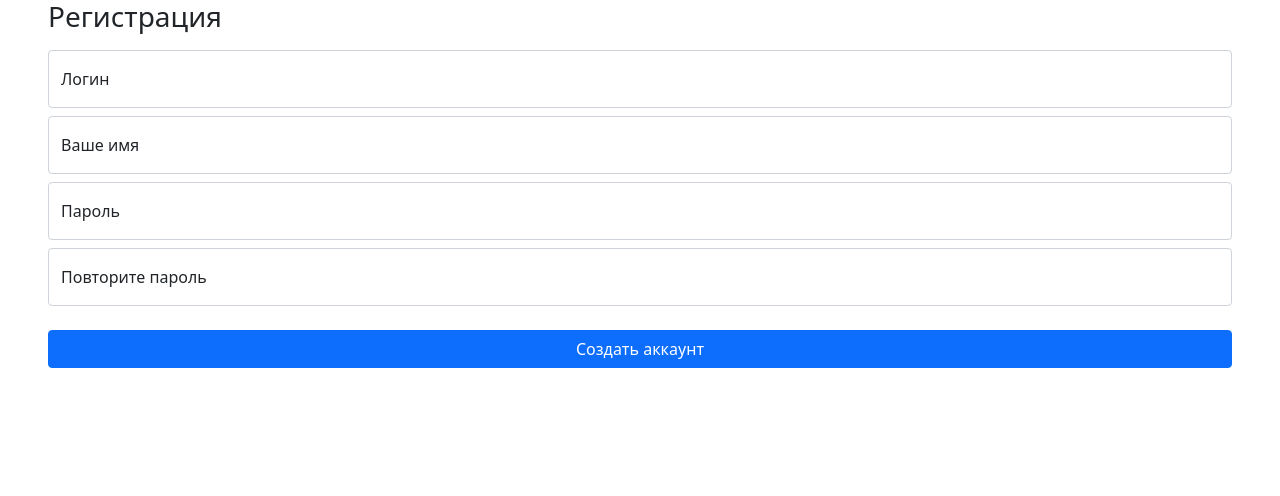
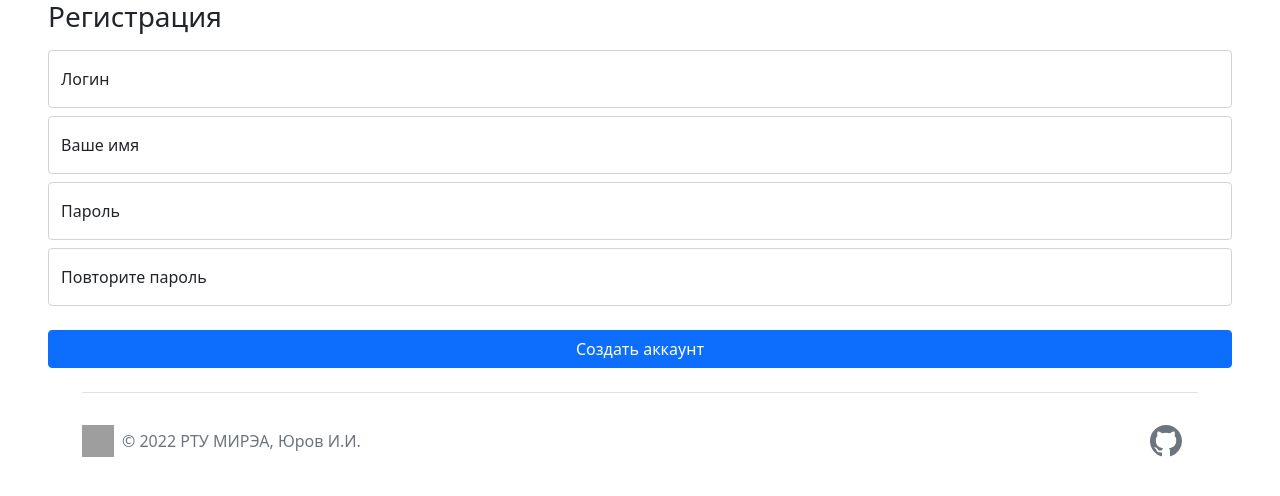
Before and after one commit to Frit027/web-resume-parser, a Django app: page /account/register/ in a window 1280 px wide. Shown: the top 496 px of the page. Run offline with Django 4.2, Linux system fonts and the light colour scheme; parts of the project's set-up code (start-up, migrations or seed data) failed here and were passed over; grey boxes are pictures that could not be loaded.

Commit message:
added footer

```diff
--- a/account/templates/base.html
+++ b/account/templates/base.html
@@ -9,6 +9,8 @@
     <script src="https://cdn.jsdelivr.net/npm/bootstrap@4.1.3/dist/js/bootstrap.min.js" integrity="sha384-ChfqqxuZUCnJSK3+MXmPNIyE6ZbWh2IMqE241rYiqJxyMiZ6OW/JmZQ5stwEULTy" crossorigin="anonymous"></script>
     {# bootstrap css #}
     <link href="https://cdn.jsdelivr.net/npm/bootstrap@5.1.3/dist/css/bootstrap.min.css" rel="stylesheet" integrity="sha384-1BmE4kWBq78iYhFldvKuhfTAU6auU8tT94WrHftjDbrCEXSU1oBoqyl2QvZ6jIW3" crossorigin="anonymous">
+    {# bootstrap-icons #}
+    <link rel="stylesheet" href="https://cdn.jsdelivr.net/npm/bootstrap-icons@1.8.1/font/bootstrap-icons.css">
     {# my styles #}
     <link rel="stylesheet" href="{% static 'css/style.css' %}">
 
@@ -19,13 +21,13 @@
     <div class="header">
       {% if request.user.is_authenticated %}
         <nav class="navbar navbar-expand-lg navbar-dark bg-primary">
-          <a class="navbar-brand">ResumeParser</a>
+          <a class="navbar-brand ml-3rem">ResumeParser</a>
 
           <button class="navbar-toggler" type="button" data-toggle="collapse" data-target="#navbarText" aria-controls="navbarText" aria-expanded="false" aria-label="Toggle navigation">
             <span class="navbar-toggler-icon"></span>
           </button>
 
-          <div class="collapse navbar-collapse" id="navbarText">
+          <div class="collapse navbar-collapse ml-3rem" id="navbarText">
             <ul class="navbar-nav ml-5">
               <li class="nav-item">
                 <a href="{% url "main_page" %}"
@@ -49,7 +51,7 @@
                 >Сменить пароль</a>
               </li>
             </ul>
-            <ul class="navbar-nav ms-auto logout">
+            <ul class="navbar-nav ms-auto mr-3rem">
               <li class="nav-item">
                 <a href="{% url "logout" %}" class="nav-link">Выйти</a>
               </li>
@@ -74,5 +76,24 @@
       {% block content %}
       {% endblock %}
     </div>
+
+    <div class="container">
+      <footer class="d-flex flex-wrap justify-content-between align-items-center py-3 mt-4 border-top">
+        <div class="col-md-4 d-flex align-items-center ml-3rem">
+          <img class="mb-3 me-2 mb-md-0 fill-grey" src="{% static 'img/logo.svg' %}" alt="logo" width="32" height="32">
+          <span class="text-muted">© 2022 РТУ МИРЭА, Юров И.И.</span>
+        </div>
+
+        <ul class="nav col-md-4 justify-content-end list-unstyled d-flex mr-3rem">
+          <li class="ms-3">
+            <a class="text-muted" href="https://github.com/Frit027/web-resume-parser">
+              <svg xmlns="http://www.w3.org/2000/svg" width="32" height="32" fill="currentColor" class="bi bi-github" viewBox="0 0 16 16">
+                <path d="M8 0C3.58 0 0 3.58 0 8c0 3.54 2.29 6.53 5.47 7.59.4.07.55-.17.55-.38 0-.19-.01-.82-.01-1.49-2.01.37-2.53-.49-2.69-.94-.09-.23-.48-.94-.82-1.13-.28-.15-.68-.52-.01-.53.63-.01 1.08.58 1.23.82.72 1.21 1.87.87 2.33.66.07-.52.28-.87.51-1.07-1.78-.2-3.64-.89-3.64-3.95 0-.87.31-1.59.82-2.15-.08-.2-.36-1.02.08-2.12 0 0 .67-.21 2.2.82.64-.18 1.32-.27 2-.27.68 0 1.36.09 2 .27 1.53-1.04 2.2-.82 2.2-.82.44 1.1.16 1.92.08 2.12.51.56.82 1.27.82 2.15 0 3.07-1.87 3.75-3.65 3.95.29.25.54.73.54 1.48 0 1.07-.01 1.93-.01 2.2 0 .21.15.46.55.38A8.012 8.012 0 0 0 16 8c0-4.42-3.58-8-8-8z"></path>
+              </svg>
+            </a>
+          </li>
+        </ul>
+      </footer>
+    </div>
   </body>
 </html>
```
